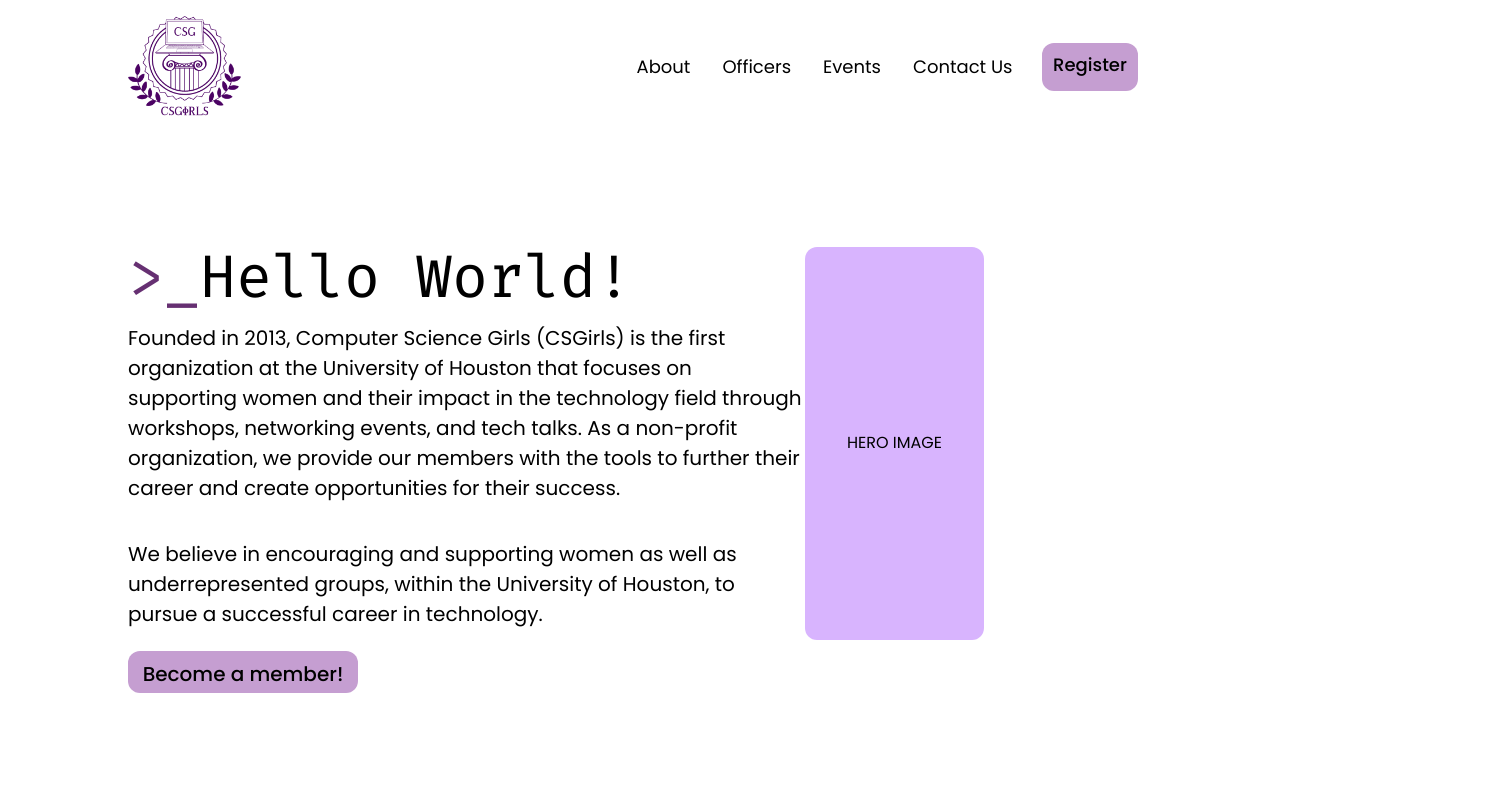
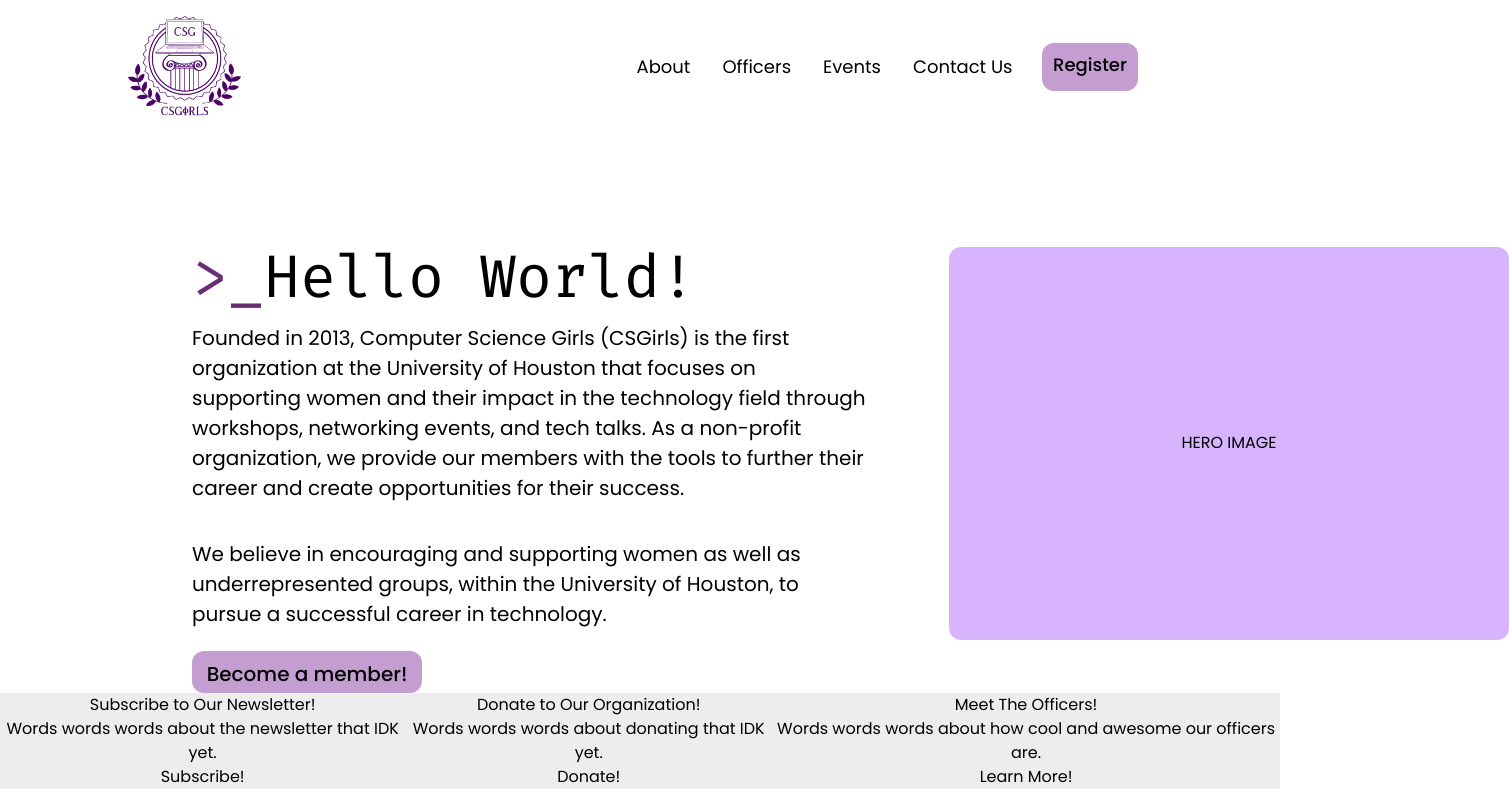
Before and after one commit to CSGirlsUH/csgirls-website, a React (Vite) app in the folder csgwebsite/: page / in a window 1280 px wide. Shown: the whole page, 1509 px wide, since content can reach past the window. Built offline with nearby package versions, Linux system fonts and the light colour scheme.

Commit message:
feat: Added OrgActions.tsx text and formatted hero

```diff
--- a/csgwebsite/src/App.tsx
+++ b/csgwebsite/src/App.tsx
@@ -1,6 +1,7 @@
 import react from "react";
 import Navbar from "./components/Navbar";
 import Hero from "./components/Hero";
+import OrgActions from "./components/OrgActions";
 
 import "./App.css";
 
@@ -18,6 +19,10 @@ function App() {
           <Hero />
         </section>
 
+        <section>
+          <OrgActions />
+        </section>
+
         {/* <div className="card">
           <button onClick={() => setCount((count) => count + 1)}>
             count is {count}
--- a/csgwebsite/src/components/Hero.tsx
+++ b/csgwebsite/src/components/Hero.tsx
@@ -4,7 +4,7 @@ const Hero = () => {
   return (
     <>
       <div className="flex flex-row justify-between">
-        <div className="flex flex-col justify-between ml-32 mr-auto">
+        <div className="flex flex-col justify-between ml-48 mr-auto">
           <div className="font-firacode text-6xl text-left pb-4">
             <h1 className="inline-block text-logopurple">{">_"}</h1>
             <h1 className="inline-block text-black">Hello World!</h1>
@@ -32,7 +32,7 @@ const Hero = () => {
           </div>
         </div>
         {/* Hero Image */}
-        <div className=" flex justify-center w-[560px] h-[393px] bg-purple-300 mr-[296px] rounded-xl">
+        <div className=" flex justify-center min-w-[560px] h-[393px] bg-purple-300 mr-[400px] ml-20 rounded-xl">
           <p className="flex items-center ">HERO IMAGE</p>
           {/* <img src="./hero.png" className="w-[1000px] h-[500px]" /> */}
         </div>
--- a/csgwebsite/src/components/OrgActions.tsx
+++ b/csgwebsite/src/components/OrgActions.tsx
@@ -0,0 +1,42 @@
+import React from "react";
+
+const OrgActions = () => {
+  return (
+    <div className="flex row bg-bggray">
+      <div>
+        <h1>Subscribe to Our Newsletter!</h1>
+        <div>
+          <p>Words words words about the newsletter that IDK yet.</p>
+
+          <button>
+            <a href="#">Subscribe!</a>
+          </button>
+        </div>
+      </div>
+
+      <div>
+        <h1>Donate to Our Organization!</h1>
+        <div>
+          <p>Words words words about donating that IDK yet.</p>
+
+          <button>
+            <a href="#">Donate!</a>
+          </button>
+        </div>
+      </div>
+
+      <div>
+        <h1>Meet The Officers!</h1>
+        <div>
+          <p>Words words words about how cool and awesome our officers are.</p>
+
+          <button>
+            <a href="#">Learn More!</a>
+          </button>
+        </div>
+      </div>
+    </div>
+  );
+};
+
+export default OrgActions;
--- a/csgwebsite/src/components/UpEvents.tsx
+++ b/csgwebsite/src/components/UpEvents.tsx
@@ -0,0 +1,7 @@
+import React from "react";
+
+const UpEvents = () => {
+  return <div></div>;
+};
+
+export default UpEvents;
--- a/csgwebsite/tailwind.config.js
+++ b/csgwebsite/tailwind.config.js
@@ -11,6 +11,7 @@ export default {
       colors: {
         logopurple: "#663072",
         buttonpurple: "#C59ED1",
+        bggray: "#EDEDED",
       },
     },
   },
```
